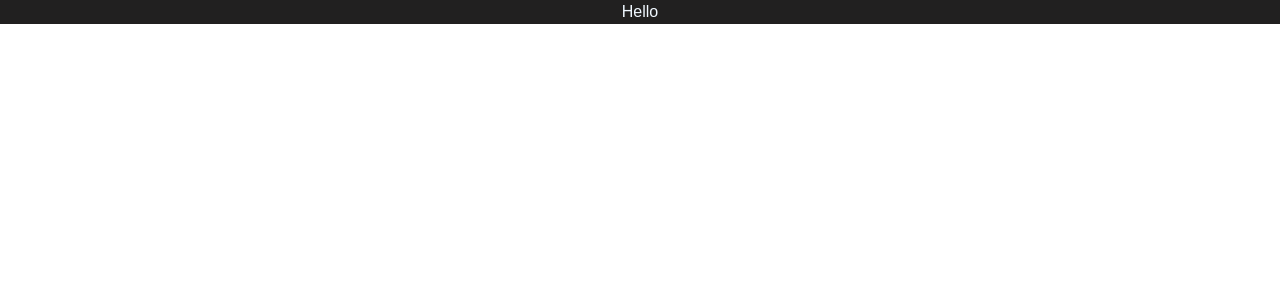
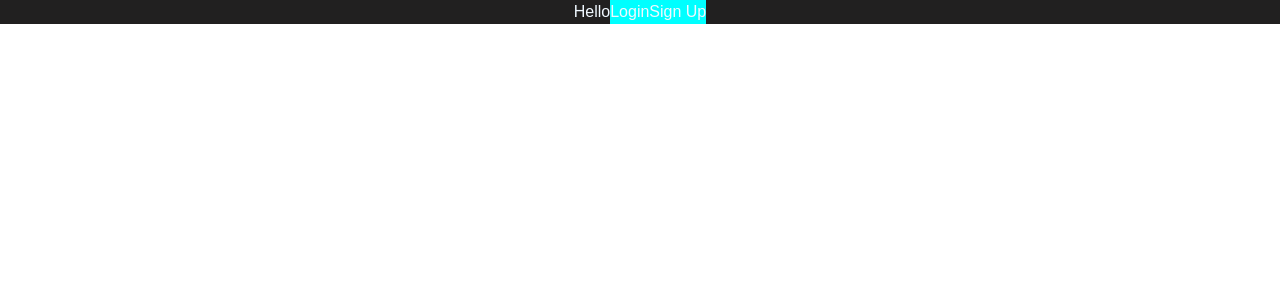
Before and after one commit to StephenPhenyrd/WebDevWebsite, a Next.js app in the folder tipsy-blogger/: page / in a window 1280 px wide. Shown: the top 300 px of the page. Built offline with nearby package versions, Linux system fonts and the light colour scheme.

Commit message:
routes added
added routes to unauth, auth and add item views

```diff
--- /dev/null
+++ b/tipsy-blogger/src/app/components/Button.module.css
@@ -0,0 +1,3 @@
+.button {
+    background-color: aqua;
+}
--- /dev/null
+++ b/tipsy-blogger/src/app/components/Button.tsx
@@ -0,0 +1,16 @@
+import { ButtonHTMLAttributes } from "react";
+import styles from "./Button.module.css"
+
+const Button = (props: ButtonHTMLAttributes<HTMLButtonElement>) => {
+
+    return (
+        <button className={styles.button}
+          type="submit"
+          onClick={props.onClick}
+        >
+          {props.children}
+        </button>
+      );
+    };
+
+    export default Button;
--- a/tipsy-blogger/src/app/components/Header.tsx
+++ b/tipsy-blogger/src/app/components/Header.tsx
@@ -1,9 +1,15 @@
 import styles from "./Header.module.css"
+import Button from "../components/Button"
+import Link from "next/link"
+import { ButtonHTMLAttributes } from "react";
 
-export default function Header() {
+
+
+export default function Header(props: ButtonHTMLAttributes<HTMLButtonElement>) {
     return (
         <div className={styles.header}>
             Hello
+            {props.children}
         </div>
     );
 }
--- a/tipsy-blogger/src/app/page.tsx
+++ b/tipsy-blogger/src/app/page.tsx
@@ -1,9 +1,14 @@
 import Header from "./components/Header"
+import Button from "./components/Button"
+import Link from "next/link"
 
 export default function Home() {
   return (
   <>
-  <Header />
+  <Header>
+    <Button><Link href="/authview">Login</Link></Button>
+    <Button><Link href="/additem">Sign Up</Link></Button>
+  </Header>
   </>
   );
 }
```
Also changed, not shown: tipsy-blogger/src/app/additem/page.tsx (+11 -0 lines), tipsy-blogger/src/app/authview/page.tsx (+15 -0 lines).
